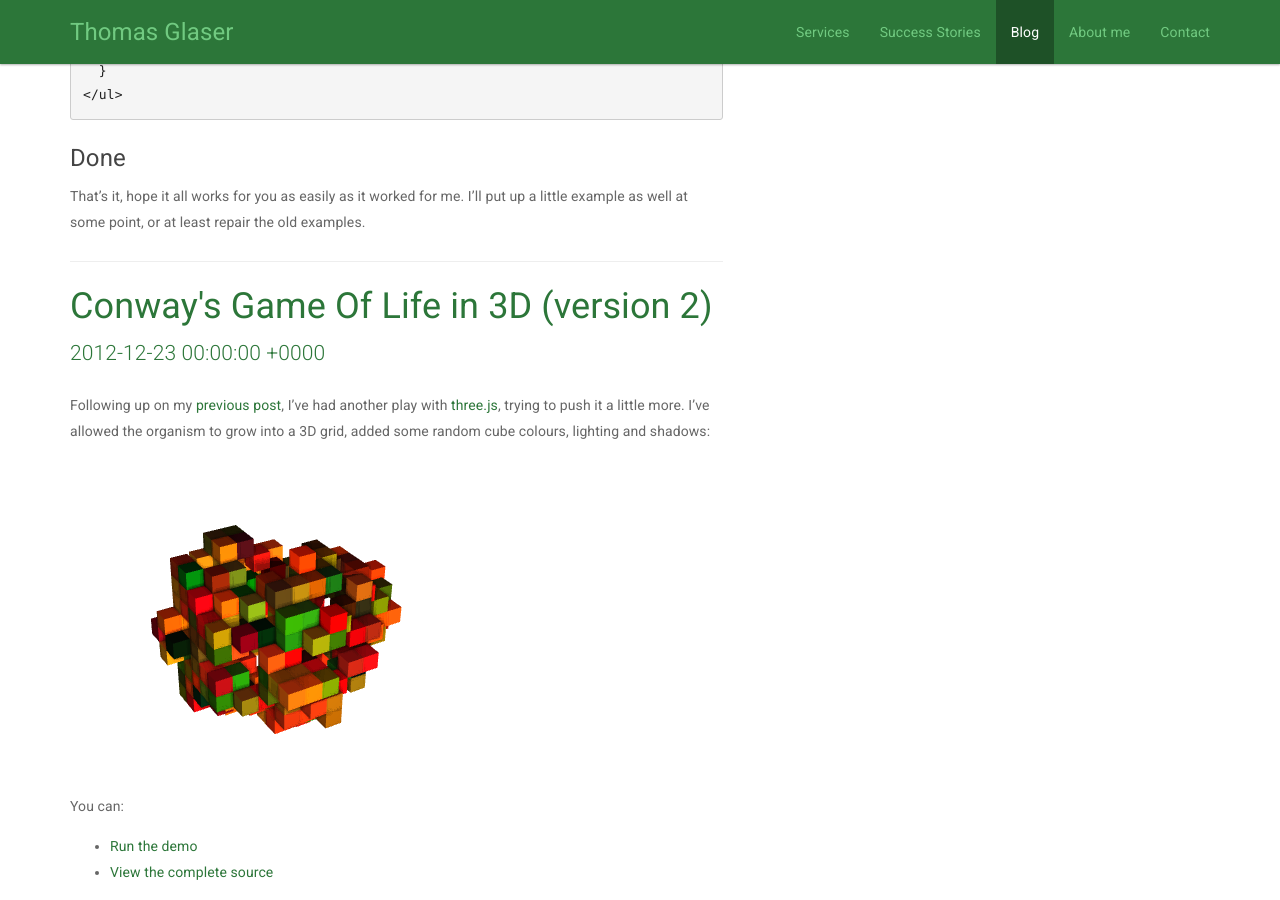
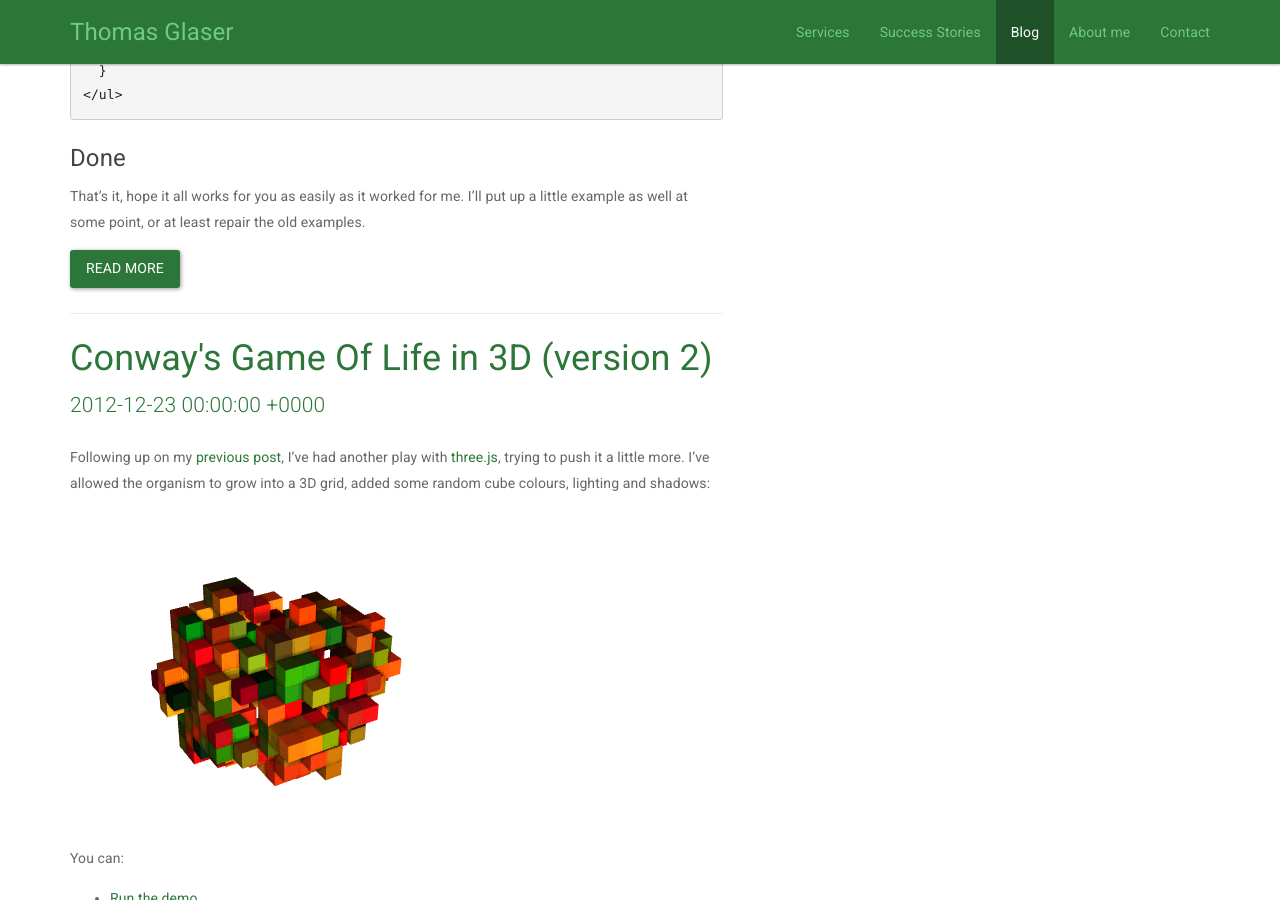
Before and after one commit to tkglaser/tkglaser.github.io, a Jekyll site: the page built from blog/index.html, in a window 1280 px wide and 900 px high, scrolled down 1236 px. Built offline with Jekyll 4.4.1, drawn with Linux system fonts in a browser that asks for light colours; nearby versions of some CDN libraries; the list of posts is cut into pages by our own code; some of the changed text lies outside the part shown.

Commit message:
Update index.html

```diff
--- a/blog/index.html
+++ b/blog/index.html
@@ -11,7 +11,10 @@ layout: default
                     <p class="lead text-primary">
                         <span class="date">{{ post.date }}</span>
                     </p>
-                    {{ post.content }}
+                    {{ post.excerpt }}
+                    <a class="btn btn-primary" href="{{ post.url }}">
+                        Read more
+                    </a>
                     <hr />
                 </article>
             {% endfor %}
```
